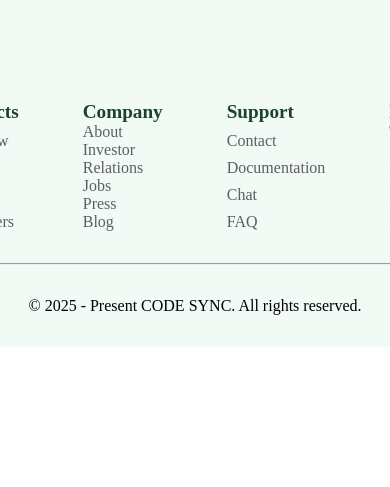
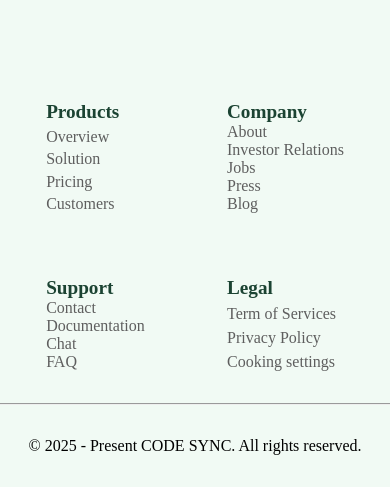
Before and after one commit to Amanpiyush/frontend-Devx, a plain HTML site: page Code-sync/Index.html in a window 390 px wide. Shown: the part 4901-5388 px from the top of the page. Before the commit the page ends 5248 px from the top, so only its background shows below. Drawn offline with Linux system fonts and the light colour scheme.

Commit message:
media-query change footer section

```diff
--- a/Code-sync/Style.css
+++ b/Code-sync/Style.css
@@ -627,4 +627,9 @@ input:hover{
         display: flex;
         justify-content: center;
     }
+
+    .footer-left{
+        display: grid;
+        grid-template-columns: repeat(2,1fr);
+    }
 }
```
